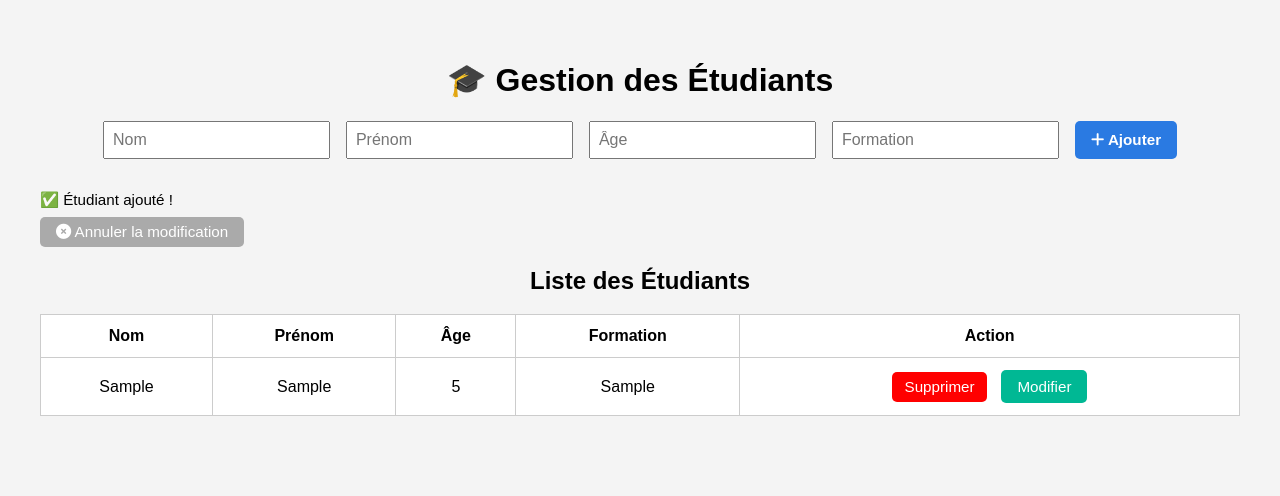
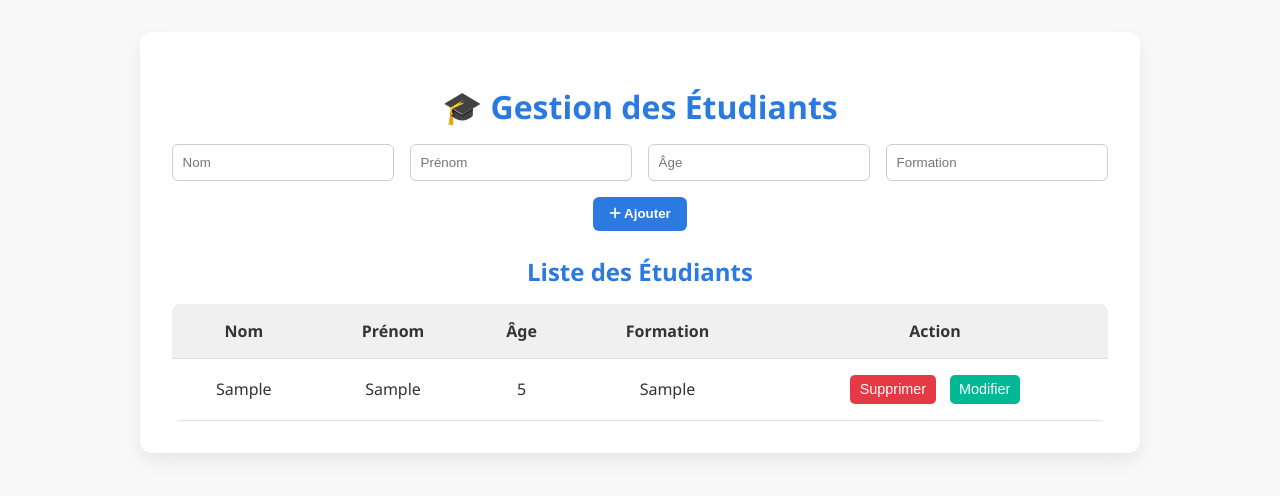
Before and after one commit to MardKot/gestion-etudiants, a plain HTML site: page index.html in a window 1280 px wide. Both pictures are taken after typing "Sample", "Sample", "5", "Sample" into the empty fields and a click on the button "Ajouter". Drawn offline with Linux system fonts and the light colour scheme.

Commit message:
Update style.css

```diff
--- a/style.css
+++ b/style.css
@@ -1,82 +1,126 @@
-body {
-  font-family: Arial, sans-serif;
-  padding: 2rem;
-  background-color: #f4f4f4;
+/* Base style */
+* {
+  box-sizing: border-box;
 }
 
+body {
+  margin: 0;
+  padding: 2rem;
+  font-family: 'Segoe UI', Tahoma, sans-serif;
+  background-color: #f9f9f9;
+  color: #333;
+}
+
+.container {
+  max-width: 1000px;
+  margin: auto;
+  background: #fff;
+  padding: 2rem;
+  border-radius: 12px;
+  box-shadow: 0 8px 20px rgba(0,0,0,0.08);
+}
+
+/* Headings */
 h1, h2 {
   text-align: center;
+  color: #2a7ae2;
+  margin-bottom: 1rem;
 }
 
+/* Form */
 form {
   display: flex;
+  flex-wrap: wrap;
   gap: 1rem;
   justify-content: center;
-  margin-bottom: 2rem;
+  margin-bottom: 1.5rem;
 }
 
-input, button {
-  padding: 0.5rem;
-  font-size: 1rem;
+form input {
+  flex: 1 1 200px;
+  padding: 0.6rem;
+  border: 1px solid #ccc;
+  border-radius: 6px;
+}
+
+form button {
+  background-color: #2a7ae2;
+  color: white;
+  font-weight: bold;
+  border: none;
+  border-radius: 6px;
+  padding: 0.6rem 1rem;
+  cursor: pointer;
+  transition: background 0.3s, transform 0.2s;
+}
+
+form button:hover {
+  background-color: #1d5abf;
+  transform: scale(1.05);
+}
+
+/* Message + cancel */
+#edit-controls {
+  display: none;
+  text-align: center;
+  margin-bottom: 1.2rem;
+}
+
+#message {
+  color: green;
+  font-weight: bold;
+}
+
+#cancel-edit {
+  background-color: #999;
+  color: white;
+  border: none;
+  padding: 0.4rem 0.8rem;
+  border-radius: 6px;
+  margin-top: 0.4rem;
+  cursor: pointer;
+}
+
+#cancel-edit:hover {
+  background-color: #777;
+}
+
+/* Table */
+.table-wrapper {
+  overflow-x: auto;
 }
 
 table {
   width: 100%;
   border-collapse: collapse;
-  background: white;
+  border-radius: 8px;
+  overflow: hidden;
 }
 
 th, td {
-  padding: 0.75rem;
-  border: 1px solid #ccc;
+  padding: 1rem;
+  border-bottom: 1px solid #e0e0e0;
   text-align: center;
 }
 
-button.delete-btn {
-  background-color: red;
-  color: white;
-  border: none;
-  padding: 0.4rem 0.8rem;
-  cursor: pointer;
-}
-#cancel-edit {
-  margin-top: 0.5rem;
-  padding: 0.4rem 1rem;
-  border: none;
-  background-color: #ccc;
-  cursor: pointer;
-}
-
-#cancel-edit:hover {
-  background-color: #aaa;
-}
-/* Boutons généraux */
-button {
-  padding: 0.5rem 1rem;
-  font-size: 0.95rem;
-  border-radius: 5px;
-  border: none;
-  cursor: pointer;
-  transition: background-color 0.3s ease, transform 0.2s ease;
-}
-
-/* Bouton "Ajouter" / "Modifier" principal */
-#student-form button[type="submit"] {
-  background-color: #2a7ae2;
-  color: white;
+th {
+  background-color: #f0f0f0;
   font-weight: bold;
 }
 
-#student-form button[type="submit"]:hover {
-  background-color: #1d5abf;
-  transform: scale(1.05);
+td button {
+  margin: 0 0.3rem;
+  padding: 0.4rem 0.6rem;
+  border: none;
+  border-radius: 5px;
+  color: white;
+  font-size: 0.9rem;
+  cursor: pointer;
+  transition: transform 0.2s ease;
 }
 
-/* Bouton Supprimer (rouge) */
 .delete-btn {
   background-color: #e63946;
-  color: white;
-  margin: 0 0.3rem;
 }
 
 .delete-btn:hover {
@@ -84,11 +128,8 @@ button {
   transform: scale(1.05);
 }
 
-/* Bouton Modifier (bleu) */
 .edit-btn {
   background-color: #00b894;
-  color: white;
-  margin: 0 0.3rem;
 }
 
 .edit-btn:hover {
@@ -96,20 +137,13 @@ button {
   transform: scale(1.05);
 }
 
-/* Bouton Annuler (gris clair) */
-#cancel-edit {
-  background-color: #aaa;
-  color: white;
-  margin-top: 0.5rem;
+/* Responsive */
+@media screen and (max-width: 768px) {
+  form {
+    flex-direction: column;
+  }
+
+  th, td {
+    font-size: 0.9rem;
+  }
 }
-
-#cancel-edit:hover {
-  background-color: #888;
-  transform: scale(1.05);
-}
-
-/* Message de confirmation */
-#message {
-  font-size: 0.95rem;
-  margin-bottom: 0.3rem;
-}
```
